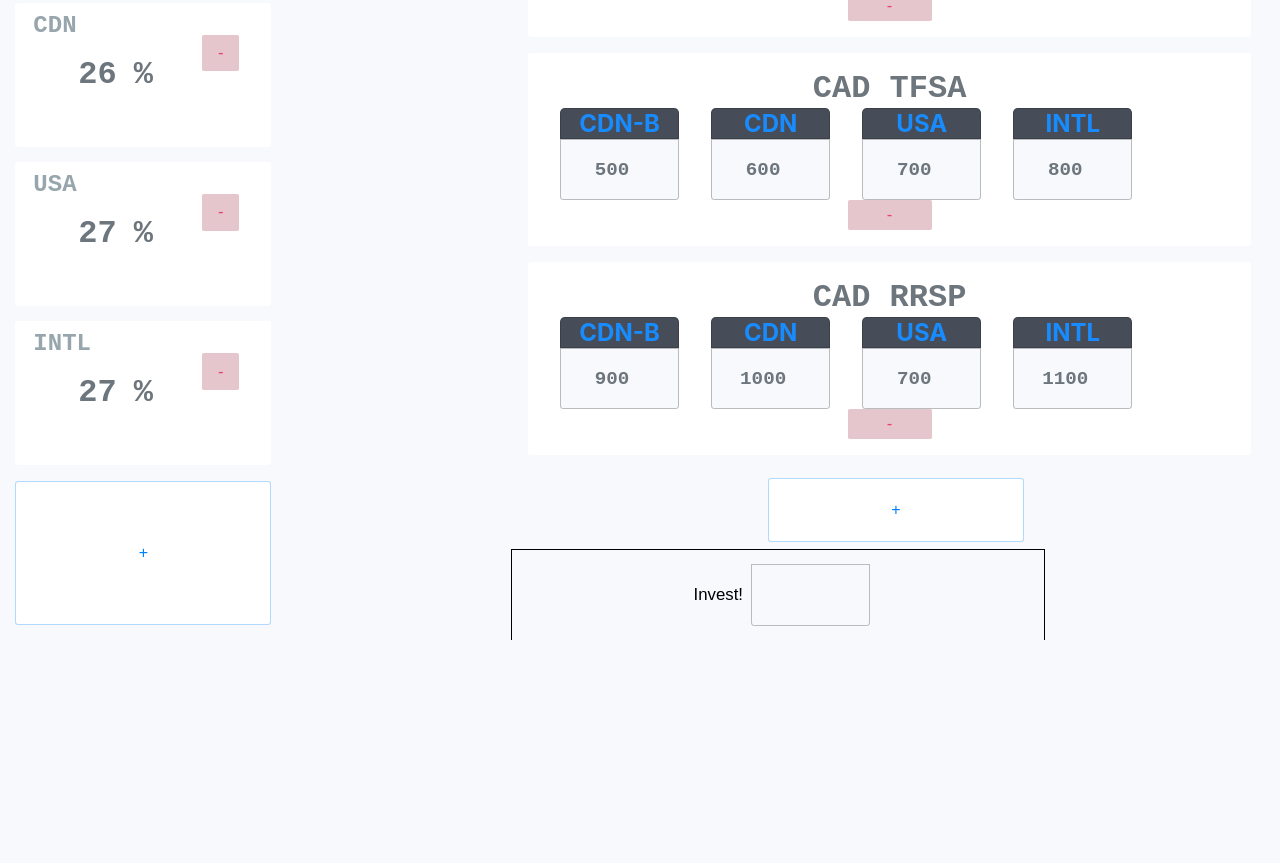
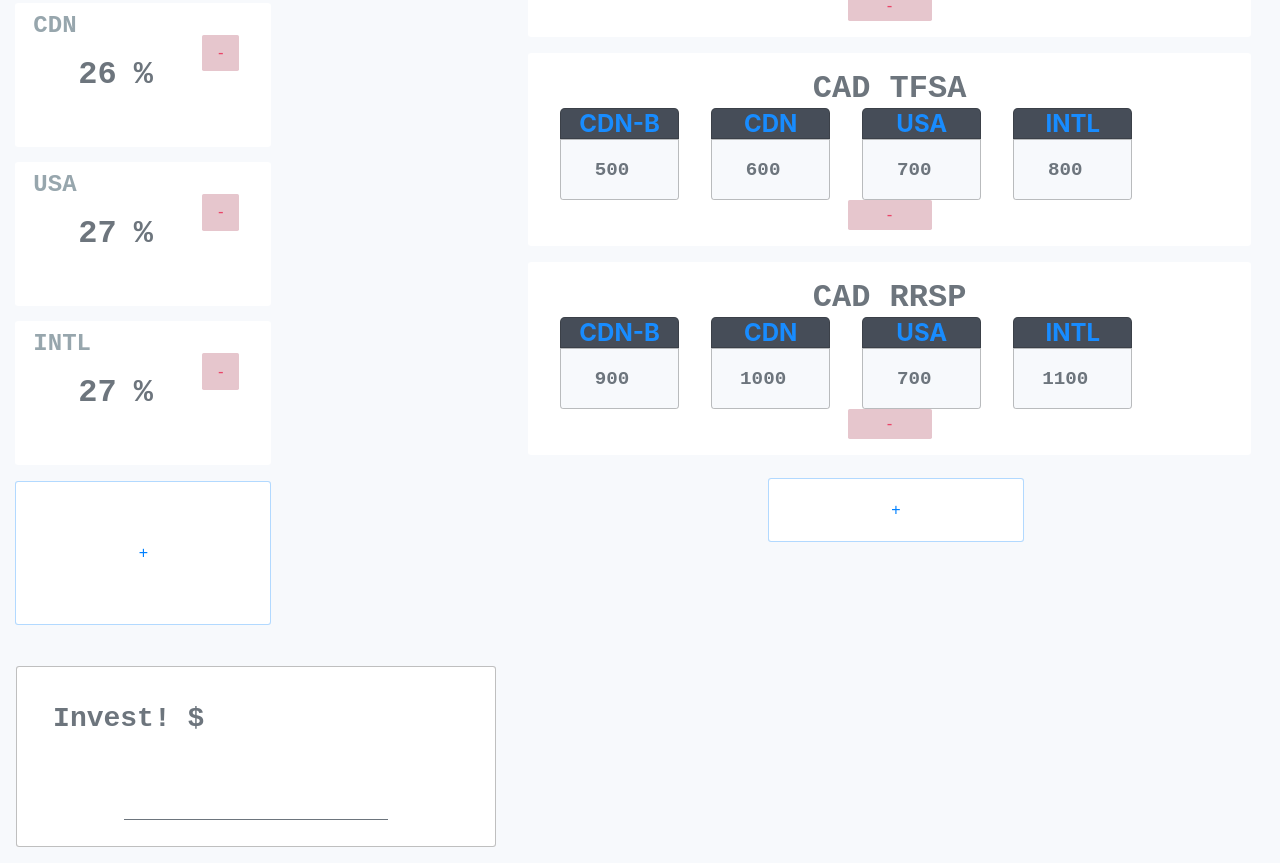
Before and after one commit to nikolamarunic/potatocalculator, a React app: page / in a window 1280 px wide. Shown: the part 289-1152 px from the top of the page. Before the commit the page ends 929 px from the top, so only its background shows below. Built offline with nearby package versions, Linux system fonts and the light colour scheme.

Commit message:
redesigned the invest button and put it into a new div representing the left half of the screen

```diff
--- a/src/Components/App/App.css
+++ b/src/Components/App/App.css
@@ -46,9 +46,6 @@ h2 {
   color: #fff;
   justify-content: space-between;
 }
-.invest {
-  text-align: center;
-}
 
 /* required so that the accounts take up a smaller portion of the screen*/
 .accounts {
@@ -56,13 +53,20 @@ h2 {
   display: inline-block;
   text-align: center;
 }
-.Holdings {
+.leftContainer {
   width: 40%;
   float: left;
 }
+
+.Invest {
+  text-align: center;
+  align-items: center;
+  justify-content: center;
+  margin-top: 5%;
+}
+
 .content {
   /* display: flex; */
   justify-content: space-between;
   padding:2%;
-
 }
--- a/src/Components/App/App.js
+++ b/src/Components/App/App.js
@@ -131,19 +131,18 @@ class App extends React.Component {
     return (
       <div>
         <h1>PotatoCalculator</h1>
-        {/* <div className="content"> */}
+        <div className="leftContainer">
           <Holdings holdings={this.state.holdings} onRemove={this.removeStock} onAdd={this.addStock}
             handleNameChange={this.handleNameChange} handleAllocChange={this.handleAllocChange} />
+          <Invest />
+        </div>
 
           <div className="accounts" >
             <Accounts holdings={this.state.holdings} accounts={this.state.accounts}
               onRemove={this.removeAccount} onAdd={this.addAccount}
               onAmountChange={this.handleAccountAmountChange} onNameChange = {this.handleAccountNameChange}/>
           </div>
-        {/* </div> */}
-        <div className="invest">
-        <Invest />
-        </div>
+
       </div>
     );
   }
--- a/src/Components/Invest/Invest.css
+++ b/src/Components/Invest/Invest.css
@@ -1,24 +1,56 @@
 .Invest {
-  width: 40%;
+  width: 100%;
+  text-align: center;
   align-items: center;
   overflow-y: scroll;
+  display: inline-flex;
+  font-family: "Courier New", Courier, monospace;
+  font-weight: 900;
+
+}
+
+.investContent{
+  text-align: center;
   padding: .88rem;
-  outline: 1px solid black;
-  display: table-cell;
-  text-align: center;
+  margin: 1em;
+  border: 1px solid rgba(0, 0, 0, 0.25);
+  border-radius: .2em;
+  background-color: white;
 
 }
 
 .Invest-action {
   cursor: pointer;
+  float: left;
   padding: .5rem;
+  margin:.5em;
   font-size: 1.05rem;
-  transition: color .25s;
-  border: 0px;
-  background-color: rgba(0, 0, 0, 0);
-  color: black;
+  transition: background-color .25s;
+  /* border: 1px solid rgba(32, 208, 155, 0.25); */
+  border:0px;
+  border-radius: 0.2em;
+  background-color: white;
+  color: #6d757d;
+  font-size: 1.75em;
+  font-family: "Courier New", Courier, monospace;
+  font-weight: 900;
+
 }
 
-.Account-action:hover {
-  color: rgba(265, 265, 265, .5);
+.Invest-action:hover {
+  background-color: rgba(32, 208, 155, 0.5);
+  -webkit-text-stroke: 1px #6d757d;
 }
+
+.investInput {
+  margin: .5em;
+  padding:0.5em;
+  width:10em;
+  height: 50%;
+  font-family: "Courier New", Courier, monospace;
+  font-weight: 900;
+  font-size: 1.5em;
+  color: #6d757d;
+  border: 0px;
+  border-bottom: 1px solid #6d757d;
+}
--- a/src/Components/Invest/Invest.js
+++ b/src/Components/Invest/Invest.js
@@ -13,14 +13,16 @@ class Invest extends React.Component {
   }
 
   renderAction() {
-    return <button className="Invest-action" onClick={this.invest}>Invest!</button>
+    return <button className="Invest-action" onClick={this.invest}>Invest! $</button>
   }
 
   render() {
     return (
       <div className="Invest">
-         {this.renderAction()}
-         <input key={this.key} type='number' className="value" onChange = {this.handleAmountChange}></input>
+        <div className="investContent">
+          {this.renderAction()}
+          <input key={this.key} type='number' className="investInput" onChange = {this.handleAmountChange}></input>
+         </div>
       </div>
     );
   }
```
